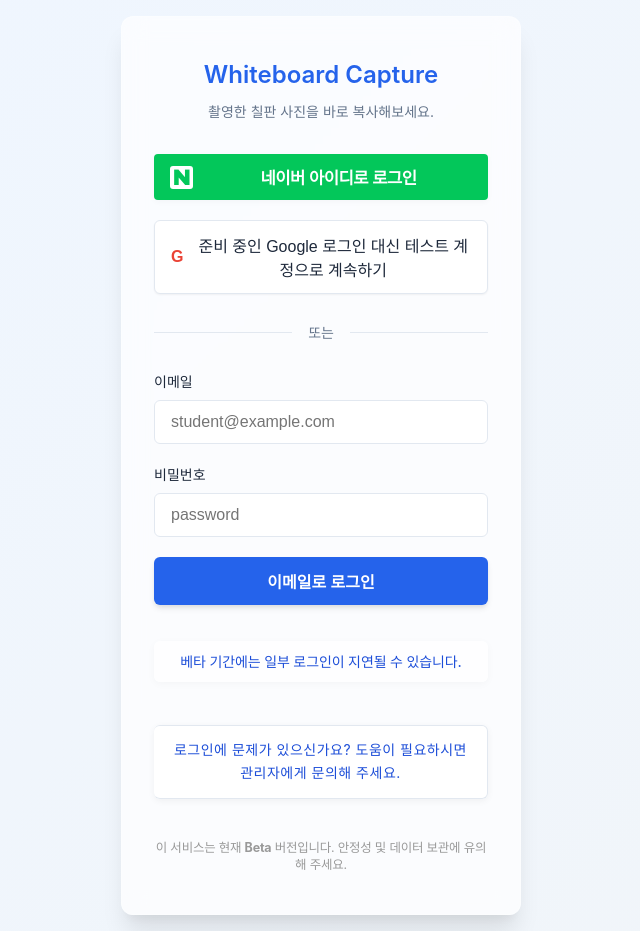
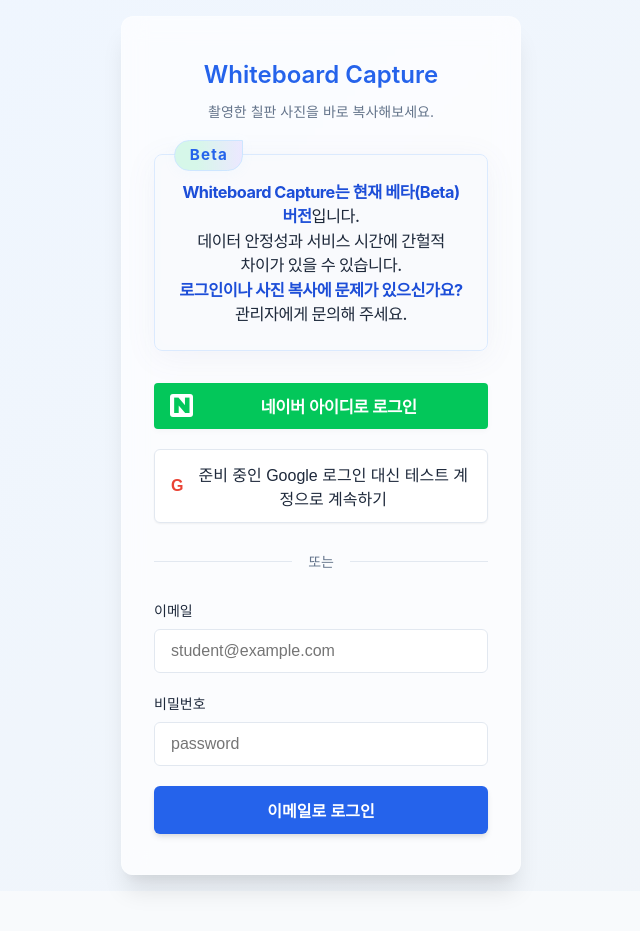
Before and after one commit to LunaMercury/whiteboard-capture, a React (Vite) app in the folder web/: page / in a window 1280 px wide. Shown: the whole page, without its empty margins (319-959 px from the left). After the commit the page ends 891 px from the top, so only its background shows below. Built offline with nearby package versions, Linux system fonts and the light colour scheme; no server answers.

Commit message:
로그인 화면 서비스 상태 안내 패널 통합

```diff
--- a/web/src/components/Login.module.css
+++ b/web/src/components/Login.module.css
@@ -34,6 +34,60 @@
 .subtitle {
   color: var(--color-neutral-500);
   font-size: var(--font-size-sm);
+}
+
+.serviceStatusPanel {
+  margin-bottom: 2rem;
+  padding: 1.2rem 1.3rem 1.1rem;
+  background: rgba(245, 247, 251, 0.56);
+  border-radius: var(--radius-lg);
+  border: 1.5px solid var(--color-primary-100);
+  box-shadow: 0 6px 32px rgba(120, 120, 160, 0.07);
+  display: flex;
+  flex-direction: column;
+  align-items: center;
+  position: relative;
+  backdrop-filter: blur(8px) saturate(1.1);
+  -webkit-backdrop-filter: blur(8px) saturate(1.1);
+}
+
+.serviceStatusPanel__badge {
+  position: absolute;
+  top: -15px;
+  left: 1.2rem;
+  background: linear-gradient(90deg, #d6f7e9 32%, #ece8ff 100%);
+  color: var(--color-primary-600);
+  font-size: 0.95rem;
+  font-weight: 700;
+  letter-spacing: 0.08em;
+  padding: 0.21em 0.95em;
+  border-radius: 1em 0 1em 1em;
+  box-shadow: 0 2px 12px rgba(168, 220, 255, 0.08);
+  z-index: 2;
+  border: 1.1px solid #cde6ff;
+}
+
+.serviceStatusPanel__body {
+  margin-top: 0.35rem;
+  text-align: center;
+  color: var(--color-primary-800);
+  font-size: 1.02rem;
+  font-weight: 500;
+  line-height: 1.5;
+  letter-spacing: -0.03em;
+  padding-bottom: 0.35rem;
+  user-select: text;
+  word-break: keep-all;
+}
+
+.serviceStatusPanel__body strong {
+  color: var(--color-primary-700);
+  font-weight: 700;
+}
+
+.serviceStatusPanel__emphasis {
+  color: var(--color-primary-700);
+  font-weight: 650;
 }
 
 .form {
@@ -189,52 +243,19 @@
   box-shadow: 0 0 0 3px var(--color-primary-100);
 }
 
-.betaNotice {
-  font-size: 0.78rem;
-  color: #999;
-  text-align: center;
-  margin-top: 2.2rem;
-  letter-spacing: -0.2px;
-  line-height: 1.4;
-  user-select: none;
-}
+@media (max-width: 480px) {
+  .serviceStatusPanel {
+    padding: 0.9rem 0.7rem 0.95rem;
+    margin-bottom: 1.35rem;
+  }
 
-.login__helpMessage {
-  margin-top: 1.2rem;
-  margin-bottom: 0.3rem;
-  padding: 0.85rem 1rem;
-  background: rgba(255, 255, 255, 0.85);
-  color: var(--color-primary-700);
-  font-size: var(--font-size-sm);
-  border: 1px solid var(--color-neutral-200);
-  border-left: 4px solid var(--color-primary-400);
-  border-radius: 6px;
-  box-shadow: 0 2px 7px rgba(0,0,0,0.05);
-  text-align: center;
-  letter-spacing: 0.5px;
-  line-height: 1.6;
-  backdrop-filter: blur(1.5px);
-  -webkit-backdrop-filter: blur(1.5px);
-  transition: background 0.15s;
-}
+  .serviceStatusPanel__badge {
+    left: 0.75rem;
+    top: -13px;
+    font-size: 0.89rem;
+  }
 
-.loginDelayNotice {
-  margin: 1rem 0 0.2rem;
-  padding: 0.65rem 0.85rem;
-  border-radius: 6px;
-  background: rgba(255, 255, 255, 0.68);
-  color: var(--color-primary-700);
-  font-size: var(--font-size-sm);
-  font-weight: 500;
-  line-height: 1.45;
-  text-align: center;
-  letter-spacing: -0.1px;
-  box-shadow: 0 2px 8px rgba(0, 0, 0, 0.03);
-}
-
-@media (max-width: 480px) {
-  .login__helpMessage {
-    padding: 0.5rem 0.6rem;
-    font-size: 0.88rem;
+  .serviceStatusPanel__body {
+    font-size: 0.97rem;
   }
 }
--- a/web/src/components/Login.tsx
+++ b/web/src/components/Login.tsx
@@ -14,6 +14,23 @@
     obj[key] = value;
   });
   return obj;
+}
+
+function ServiceStatusPanel() {
+  return (
+    <section className={styles.serviceStatusPanel} aria-label="서비스 안내 및 문의">
+      <div className={styles.serviceStatusPanel__badge}>Beta</div>
+      <div className={styles.serviceStatusPanel__body}>
+        <strong>Whiteboard Capture는 현재 베타(Beta) 버전</strong>입니다.
+        <br />
+        데이터 안정성과 서비스 시간에 간헐적 차이가 있을 수 있습니다.
+        <br />
+        <span className={styles.serviceStatusPanel__emphasis}>로그인이나 사진 복사에 문제가 있으신가요?</span>
+        <br />
+        <span>관리자에게 문의해 주세요.</span>
+      </div>
+    </section>
+  );
 }
 
 export default function Login({ onLogin }: LoginProps) {
@@ -92,6 +109,7 @@
           <h1 className={styles.title}>Whiteboard Capture</h1>
           <p className={styles.subtitle}>촬영한 칠판 사진을 바로 복사해보세요.</p>
         </div>
+        <ServiceStatusPanel />
         <div className={styles.form}>
           {/* 네이버 로그인 버튼 (공식 가이드 스타일; https://developers.naver.com/docs/login/api/#%EB%A1%9C%EA%B7%B8%EC%9D%B8-%EB%B2%84%ED%8A%BC) */}
           <button
@@ -140,16 +158,10 @@
           <button className={styles.primaryButton} onClick={handleLogin} disabled={isSubmitting}>
             {isSubmitting ? '로그인 중...' : '이메일로 로그인'}
           </button>
-          {/* 안내 문구(로그인에 문제가 있으신가요? ... 관리자에게 문의해 주세요.) */}
-          <p className={styles.loginDelayNotice}>베타 기간에는 일부 로그인이 지연될 수 있습니다.</p>
-          <p className={styles.login__helpMessage} aria-label="로그인에 문제가 있으신가요? 도움이 필요하시면 관리자에게 문의해 주세요.">
-            로그인에 문제가 있으신가요? 도움이 필요하시면 관리자에게 문의해 주세요.
-          </p>
           {error && (
             <div style={{ color: '#e53e3e', marginTop: '0.5rem', fontSize: '0.95em', textAlign: 'center' }}>{error}</div>
           )}
         </div>
-        <p className={styles.betaNotice}>이 서비스는 현재 <b>Beta</b> 버전입니다. 안정성 및 데이터 보관에 유의해 주세요.</p>
       </div>
     </div>
   );
```
